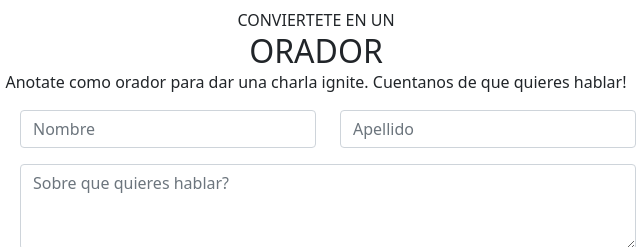
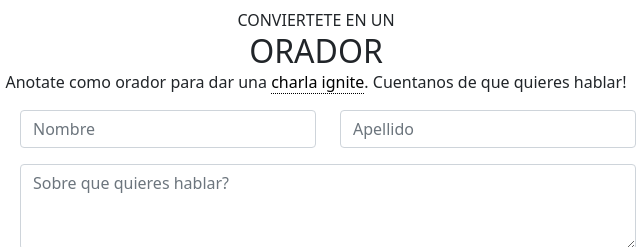
Before and after one commit to LucasEspinola/Tp-Integrador-CodoACodo, a plain HTML site: page index.html in a window 1280 px wide. Shown: the part 2051-2298 px from the top of the page, 312-952 px from the left. Drawn offline with nearby package versions, Linux system fonts and the light colour scheme.

Commit message:
Add files via upload

```diff
--- a/css1.css
+++ b/css1.css
@@ -59,3 +59,8 @@
     text-decoration: none;
     color: white;
 }
+.link-charla{
+    color: black;
+    border-bottom: 1px dotted black;
+    text-decoration: none;
+}
--- a/index.html
+++ b/index.html
@@ -142,7 +142,7 @@
     <div class="row col-12 text-center mt-3">
       <p class="mb-0">CONVIERTETE EN UN </p>
       <h2 class="mb-0">ORADOR</h2>
-      <p>Anotate como orador para dar una charla ignite. Cuentanos de que quieres hablar!</p>
+      <p>Anotate como orador para dar una <a href="#" class="link-charla">charla ignite</a>. Cuentanos de que quieres hablar!</p>
     </div>
 
 
```
